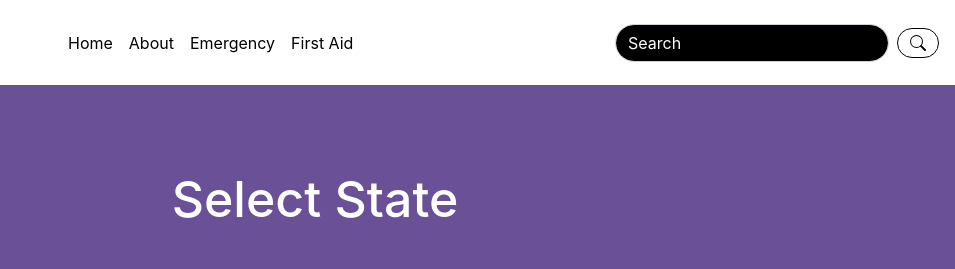
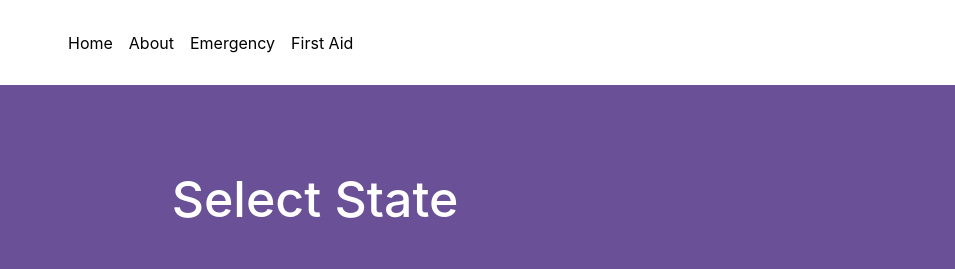
Before and after one commit to Favourene/Dharura, a plain HTML site: page emergency.html in a window 1280 px wide. Shown: the top 269 px of the page, 325-1280 px from the left. Drawn offline with nearby package versions, Linux system fonts and the light colour scheme.

Commit message:
Update emergency.html

```diff
--- a/emergency.html
+++ b/emergency.html
@@ -36,15 +36,7 @@
 
 
             </ul>
-            <form class="form-inline my-2 my-lg-0">
-              <input  class="form-control mr-sm-2 bg-black searchbar" type="search" placeholder="Search" aria-label="Search">
-              <button class="btn btn-outline-dark my-2 my-sm-0 searchbar" type="submit">
-                <svg width="1em" height="1em" viewBox="0 0 16 16" class="bi bi-search" fill="currentColor" xmlns="http://www.w3.org/2000/svg">
-                  <path fill-rule="evenodd" d="M10.442 10.442a1 1 0 0 1 1.415 0l3.85 3.85a1 1 0 0 1-1.414 1.415l-3.85-3.85a1 1 0 0 1 0-1.415z"/>
-                  <path fill-rule="evenodd" d="M6.5 12a5.5 5.5 0 1 0 0-11 5.5 5.5 0 0 0 0 11zM13 6.5a6.5 6.5 0 1 1-13 0 6.5 6.5 0 0 1 13 0z"/>
-                </svg>
-              </button>
-            </form>
+
           </div>
         </nav>
         <!-- Hero Div -->
```
